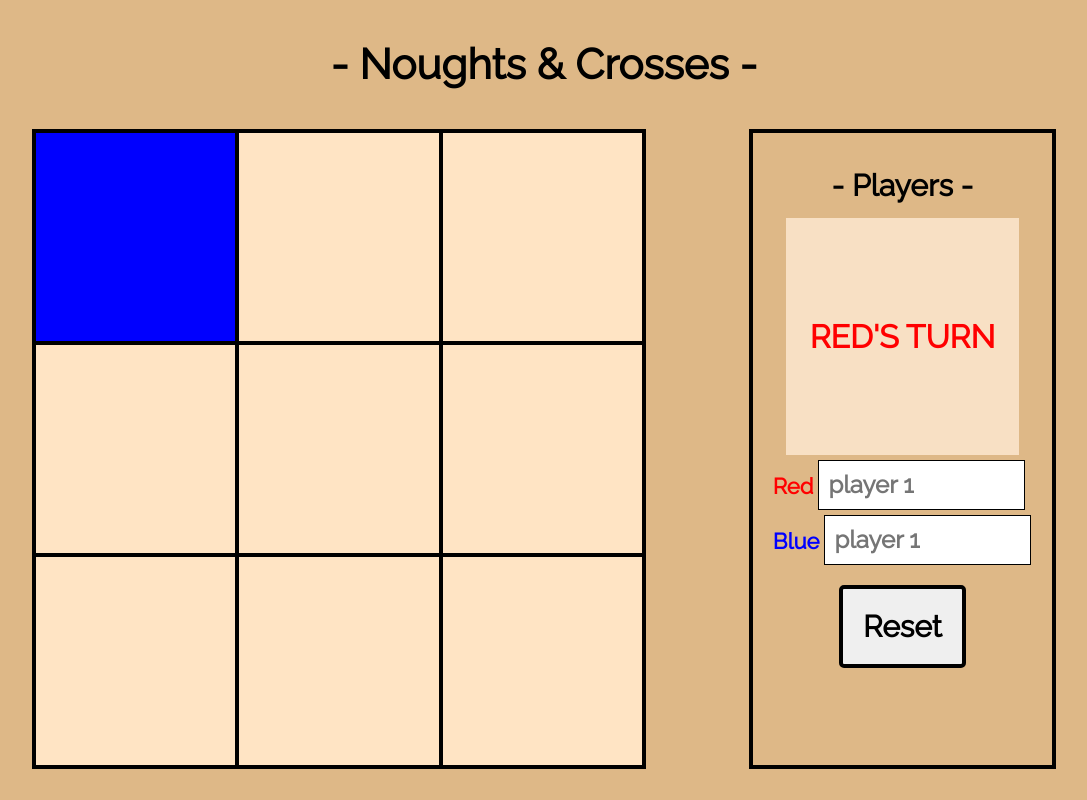
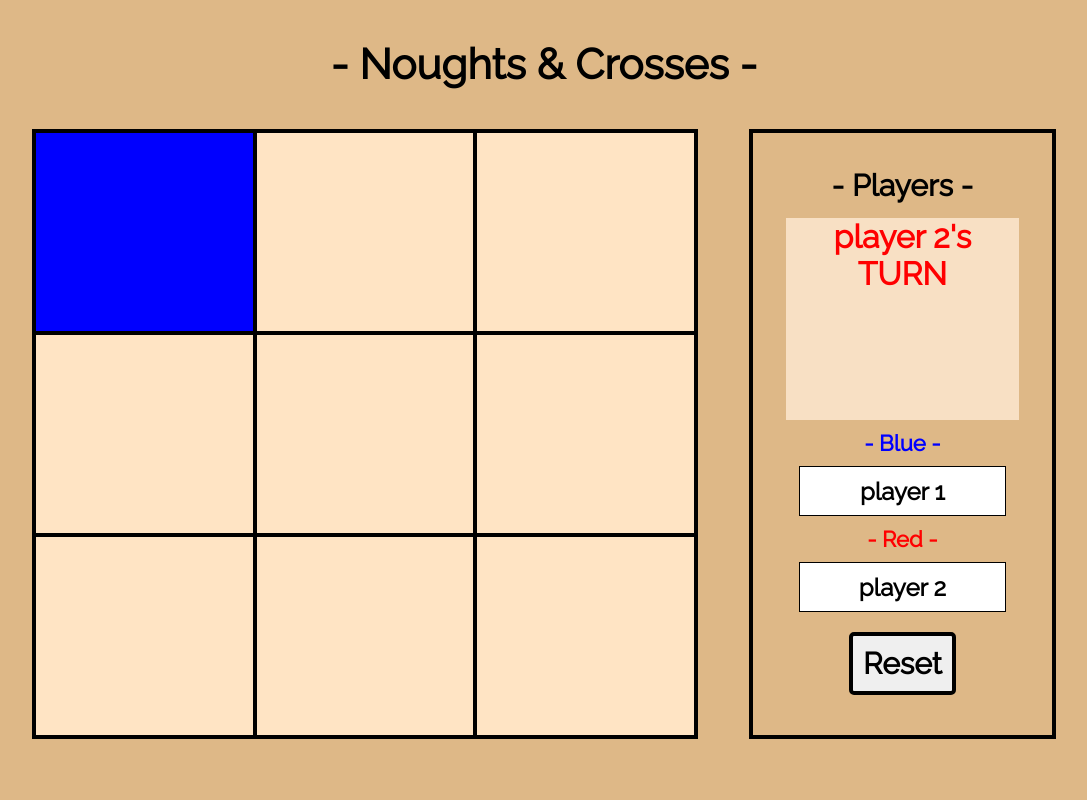
Before and after one commit to jamespanter/noughts-and-crosses, a website: page noughtsandcrosses/nac.html in a window 1280 px wide. Both pictures are taken after a click on the element 231 px from the left and 237 px from the top of the page. Shown: the whole page, without its empty margins (96-1183 px from the left). Drawn offline with Linux system fonts and the light colour scheme.

Commit message:
Fixed js color placer

```diff
--- a/noughtsandcrosses/nac.html
+++ b/noughtsandcrosses/nac.html
@@ -31,12 +31,12 @@
         <section id="game-panel">
             <div id="players">
                 <h2>- Players -</h2>
-                <p id="update-panel">Take a turn</p>
+                <p class="blue" id="update-panel">Blue player starts</p>
                 <div>
-                    <label for="red-player">Red</label>
-                    <input type="text" placeholder="player 1" id="red-player">
-                    <label for="blue-player">Blue</label>
-                    <input type="text" placeholder="player 1" id="blue-player">
+                    <label for="blue-player">- Blue -</label>
+                    <input type="text" placeholder="name" id="blue-player" value="player 1">
+                    <label for="red-player">- Red -</label>
+                    <input type="text" placeholder="name" id="red-player" value="player 2">
                 </div>
                 <button onclick="remove()">Reset</button>
             </div>
--- a/noughtsandcrosses/nac.js
+++ b/noughtsandcrosses/nac.js
@@ -8,6 +8,8 @@ const grid1 = document.getElementById('grid1'),
     grid8 = document.getElementById('grid8'),
     grid9 = document.getElementById('grid9'),
     updatePanel = document.getElementById('update-panel');
+
+
 
 // const gridSections = [
 //     grid1,
@@ -31,26 +33,31 @@ const remove = () => {
     grid7.classList.remove('red', 'blue');
     grid8.classList.remove('red', 'blue');
     grid9.classList.remove('red', 'blue');
-    updatePanel.innerHTML = 'Take a turn';
+    updatePanel.innerHTML = 'Blue player starts';
     updatePanel.classList.remove('vibrate-1', 'red', 'blue')
+    updatePanel.classList.add('blue');
 }
 
 const addTurn = (grid) => {
-    const red = document.querySelectorAll('div .red').length;
+    const bluePlayer = document.getElementById("blue-player").value;
+    const redPlayer = document.getElementById("red-player").value;
+    const red = document.querySelectorAll('#grid .red').length;
+    const blue = document.querySelectorAll('#grid .blue').length;
     console.log('red ' + red)
-    const blue = document.querySelectorAll('div .blue').length;
     console.log('blue ' + blue)
+    console.log(redPlayer)
+    updatePanel.classList.remove('red', 'blue');
 
     if (grid.classList.contains('red') || (grid.classList.contains('blue'))) {
         updatePanel.innerHTML = "CAN'T GO THERE";
     } else if (red >= blue) {
         grid.classList.add('blue')
         updatePanel.classList.add('red');
-        updatePanel.innerHTML = "RED'S TURN";
+        updatePanel.innerHTML = `${redPlayer}'s TURN`;
     } else {
         grid.classList.add('red')
         updatePanel.classList.add('blue');
-        updatePanel.innerHTML = "BLUE'S TURN";
+        updatePanel.innerHTML = `${bluePlayer}'s TURN`;
     }
 
     if ((grid1.classList.contains('red') && grid2.classList.contains('red') && grid3.classList.contains('red')) ||
@@ -62,7 +69,7 @@ const addTurn = (grid) => {
         (grid1.classList.contains('red') && grid5.classList.contains('red') && grid9.classList.contains('red')) ||
         (grid3.classList.contains('red') && grid5.classList.contains('red') && grid7.classList.contains('red'))) {
         updatePanel.classList.add('vibrate-1', 'red');
-        updatePanel.innerHTML = 'RED WINS';
+        updatePanel.innerHTML = `${redPlayer} WINS`;
     } else if ((grid1.classList.contains('blue') && grid2.classList.contains('blue') && grid3.classList.contains('blue')) ||
         (grid4.classList.contains('blue') && grid5.classList.contains('blue') && grid6.classList.contains('blue')) ||
         (grid7.classList.contains('blue') && grid8.classList.contains('blue') && grid9.classList.contains('blue')) ||
@@ -72,7 +79,7 @@ const addTurn = (grid) => {
         (grid1.classList.contains('blue') && grid5.classList.contains('blue') && grid9.classList.contains('blue')) ||
         (grid3.classList.contains('blue') && grid5.classList.contains('blue') && grid7.classList.contains('blue'))) {
         updatePanel.classList.add('vibrate-1', 'blue');
-        updatePanel.innerHTML = 'BLUE WINS';
+        updatePanel.innerHTML = `${bluePlayer} WINS`;
     } else if (red == 5 && blue == 4 || red == 4 && blue == 5) {
         updatePanel.innerHTML = 'NO WINNER';
     }
--- a/noughtsandcrosses/nac.scss
+++ b/noughtsandcrosses/nac.scss
@@ -29,11 +29,12 @@ main {
     width: 80vw;
     height: 80vh;
     margin: 0 auto;
+    padding-bottom: 30px;
 
     #game-grid {
         @include flex-row-center;
         flex-direction: column;
-        width: 60%;
+        width: 65%;
 
         #grid {
             background-color: bisque;
@@ -73,13 +74,19 @@ main {
             padding: 20px;
             height: 100%;
 
+            div {
+                @include flex-column-center;
+            }
+
             h2 {
                 font-size: 30px;
                 margin: 15px 0;
             }
 
             p {
-                @include flex-column-center;
+                display: inline-block;
+                text-align: center;
+                vertical-align: middle;
                 height: 40%;
                 width: 90%;
                 font-size: 32px;
@@ -96,6 +103,7 @@ main {
             }
 
             label {
+                margin: 10px;
                 font-family: 'Raleway', sans-serif;
                 font-size: 22px;
                 font-weight: 900;
@@ -117,11 +125,11 @@ main {
                 width: 80%;
                 font-size: 24px;
                 font-weight: 900;
-                margin-top: 5px;
+                text-align: center;
             }
 
             button {
-                padding: 20px;
+                padding: 10px;
                 margin: 20px;
                 font-family: 'Raleway', sans-serif;
                 font-size: 30px;
```
Also changed, not shown: noughtsandcrosses/nac.css, 1 other file.
